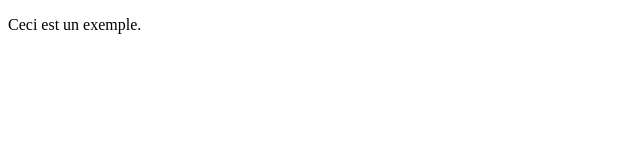
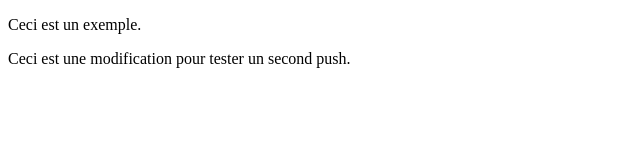
Before and after one commit to jdoucet1/Depot_1307-Jeanne, a plain HTML site: page index.html in a window 1280 px wide. Shown: the whole page, without its empty margins (0-640 px from the left). Drawn offline with Linux system fonts and the light colour scheme.

Commit message:
Version 2 de index.html

```diff
--- a/index.html
+++ b/index.html
@@ -7,5 +7,6 @@
   </head>
   <body>
     <p>Ceci est un exemple.</p>
+    <p>Ceci est une modification pour tester un second push.</p>
   </body>
 </html>
```
